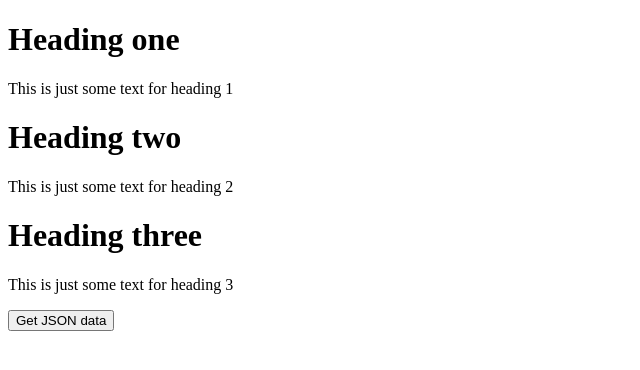
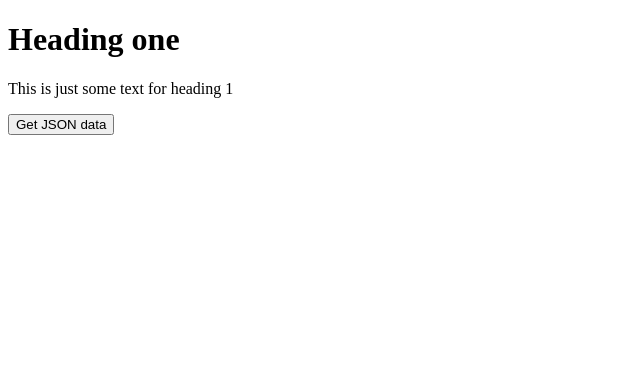
Before and after one commit to Ballinchanman/Ballinchanman.github.io, a plain HTML site: page index.html in a window 1280 px wide. Shown: the whole page, without its empty margins (0-640 px from the left). Drawn offline with nearby package versions, Linux system fonts and the light colour scheme.

Commit message:
shortened

```diff
--- a/index.html
+++ b/index.html
@@ -5,7 +5,7 @@
  <title>Demo</title>
  <meta http-equiv="content-type" content="text/html; charset=utf-8" />
  <script type="text/javascript" src="https://code.jquery.com/jquery-3.3.1.min.js"></script>
-<script>
+ <script>
 	$(document).ready(function(){
 
 		$("h1").click(function() {
@@ -16,20 +16,13 @@
   		});
 
 	});
-</script>
-<!-- <script>$(function() { alert('hello') });</script> -->
-
- </head>
+ </script>
+</head>
 
 <body>
  <h1>Heading one</h1>
  <p>This is just some text for heading 1</p>
 
- <h1>Heading two</h1>
- <p>This is just some text for heading 2</p>
-
- <h1>Heading three</h1>
- <p>This is just some text for heading 3</p>
  <button>Get JSON data</button>
 
 </body>
```
